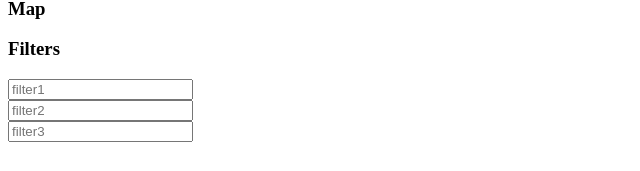
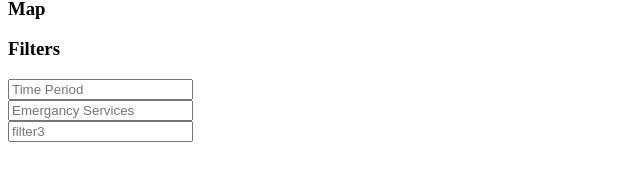
Before and after one commit to rdizzle2350/377FinalProject, a website: page public/index.html in a window 1280 px wide. Shown: the part 140-311 px from the top of the page, without its empty margins (0-640 px from the left). Drawn offline with Linux system fonts and the light colour scheme.

Commit message:
Update index.html

```diff
--- a/public/index.html
+++ b/public/index.html
@@ -27,8 +27,8 @@
                 </div>
                 <form class="filters">
                     <h3>Filters</h3>
-                    <input type="text" class="textinput" placeholder="filter1"></input> <br>
-                    <input type="text" class="textinput" placeholder="filter2"></input><br>
+                    <input type="text" class="textinput" placeholder="Time Period"></input> <br>
+                    <input type="text" class="textinput" placeholder="Emergancy Services"></input><br>
                     <input type="text" class="textinput" placeholder="filter3"></input><br>
                 </form>
             </div>
```
